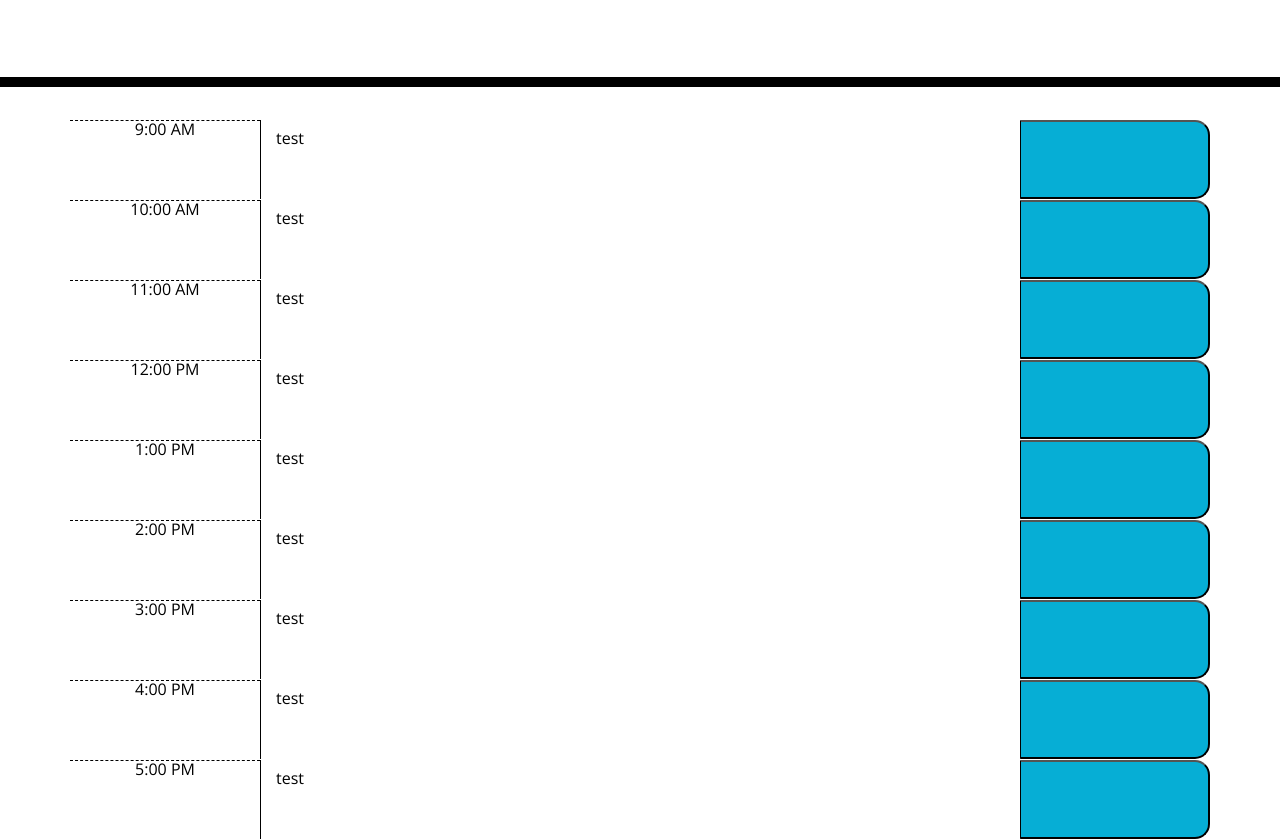
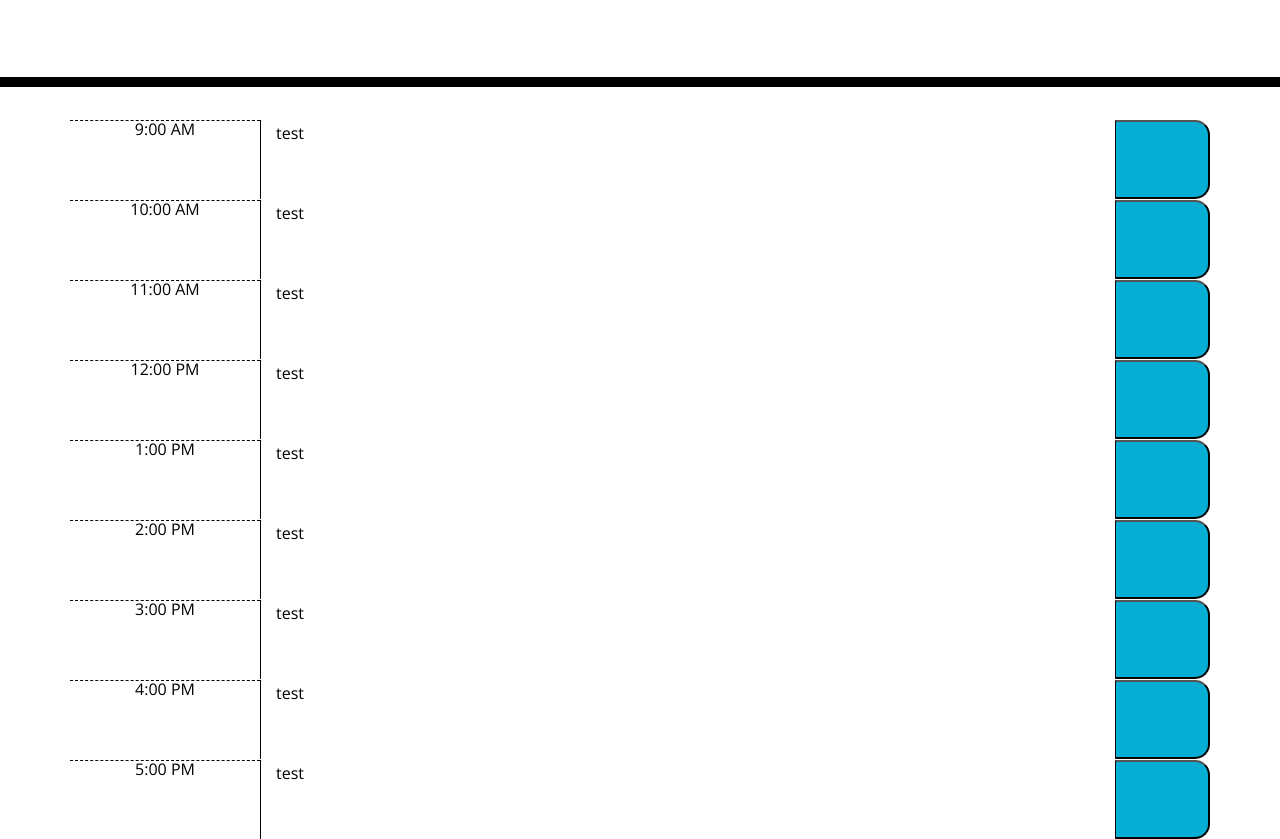
Before and after one commit to RBL1992/work-day-scheduler-, a plain HTML site: page index.html in a window 1280 px wide. Shown: the part 181-1020 px from the top of the page. Drawn offline with nearby package versions, Linux system fonts and the light colour scheme.

Commit message:
updated width of each div in HTML to look more like mockup

```diff
--- a/index.html
+++ b/index.html
@@ -32,48 +32,48 @@
       <!-- Timeblocks go here -->
       <div class = "row time-block">
       <div class = "hour col-2">9:00 AM</div>
-      <textarea class = 'description col-8'>test</textarea>
-      <button class = "saveBtn col-2"></button>
+      <textarea class = 'description col-9'>test</textarea>
+      <button class = "saveBtn col-1"></button>
     </div>
     <div class = "row time-block">
         <div class = "hour col-2">10:00 AM</div>
-        <textarea class = 'description col-8'>test</textarea>
-        <button class = "saveBtn col-2"></button>
+        <textarea class = 'description col-9'>test</textarea>
+        <button class = "saveBtn col-1"></button>
       </div>
       <div class = "row time-block">
         <div class = "hour col-2">11:00 AM</div>
-        <textarea class = 'description col-8'>test</textarea>
-        <button class = "saveBtn col-2"></button>
+        <textarea class = 'description col-9'>test</textarea>
+        <button class = "saveBtn col-1"></button>
       </div>
       <div class = "row time-block">
         <div class = "hour col-2">12:00 PM</div>
-        <textarea class = 'description col-8'>test</textarea>
-        <button class = "saveBtn col-2"></button>
+        <textarea class = 'description col-9'>test</textarea>
+        <button class = "saveBtn col-1"></button>
       </div>
       <div class = "row time-block">
         <div class = "hour col-2">1:00 PM</div>
-        <textarea class = 'description col-8'>test</textarea>
-        <button class = "saveBtn col-2"></button>
+        <textarea class = 'description col-9'>test</textarea>
+        <button class = "saveBtn col-1"></button>
       </div>
       <div class = "row time-block">
         <div class = "hour col-2">2:00 PM</div>
-        <textarea class = 'description col-8'>test</textarea>
-        <button class = "saveBtn col-2"></button>
+        <textarea class = 'description col-9'>test</textarea>
+        <button class = "saveBtn col-1"></button>
       </div>
       <div class = "row time-block">
         <div class = "hour col-2">3:00 PM</div>
-        <textarea class = 'description col-8'>test</textarea>
-        <button class = "saveBtn col-2"></button>
+        <textarea class = 'description col-9'>test</textarea>
+        <button class = "saveBtn col-1"></button>
       </div>
       <div class = "row time-block">
         <div class = "hour col-2">4:00 PM</div>
-        <textarea class = 'description col-8'>test</textarea>
-        <button class = "saveBtn col-2"></button>
+        <textarea class = 'description col-9'>test</textarea>
+        <button class = "saveBtn col-1"></button>
       </div>
       <div class = "row time-block">
         <div class = "hour col-2">5:00 PM</div>
-        <textarea class = 'description col-8'>test</textarea>
-        <button class = "saveBtn col-2"></button>
+        <textarea class = 'description col-9'>test</textarea>
+        <button class = "saveBtn col-1"></button>
       </div>
 
 
--- a/style.css
+++ b/style.css
@@ -10,7 +10,7 @@ body {
     resize: none;
     color: #000000;
     border-left: 1px solid black;
-    padding: 10px;
+    padding: 5px;
   }
 
   .jumbotron {
```
